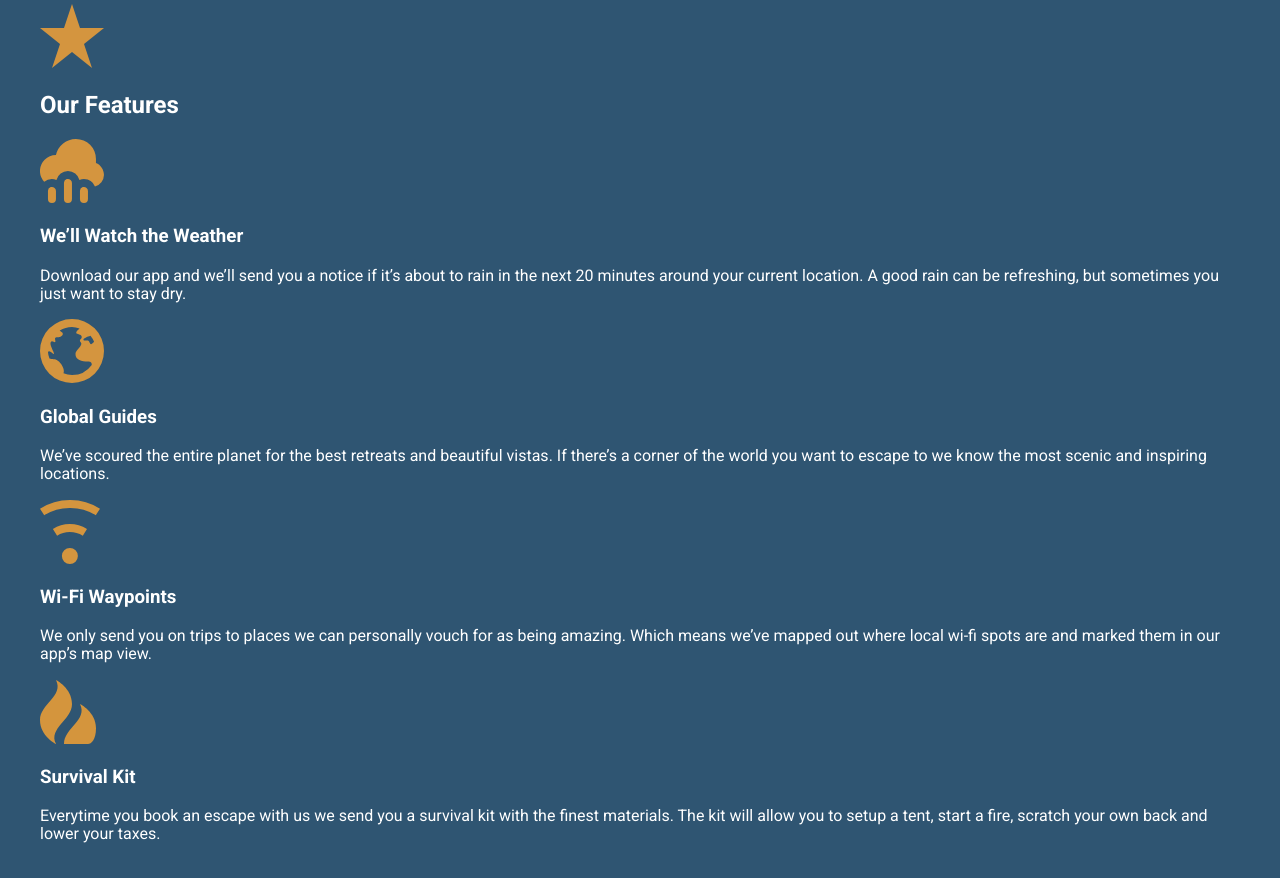
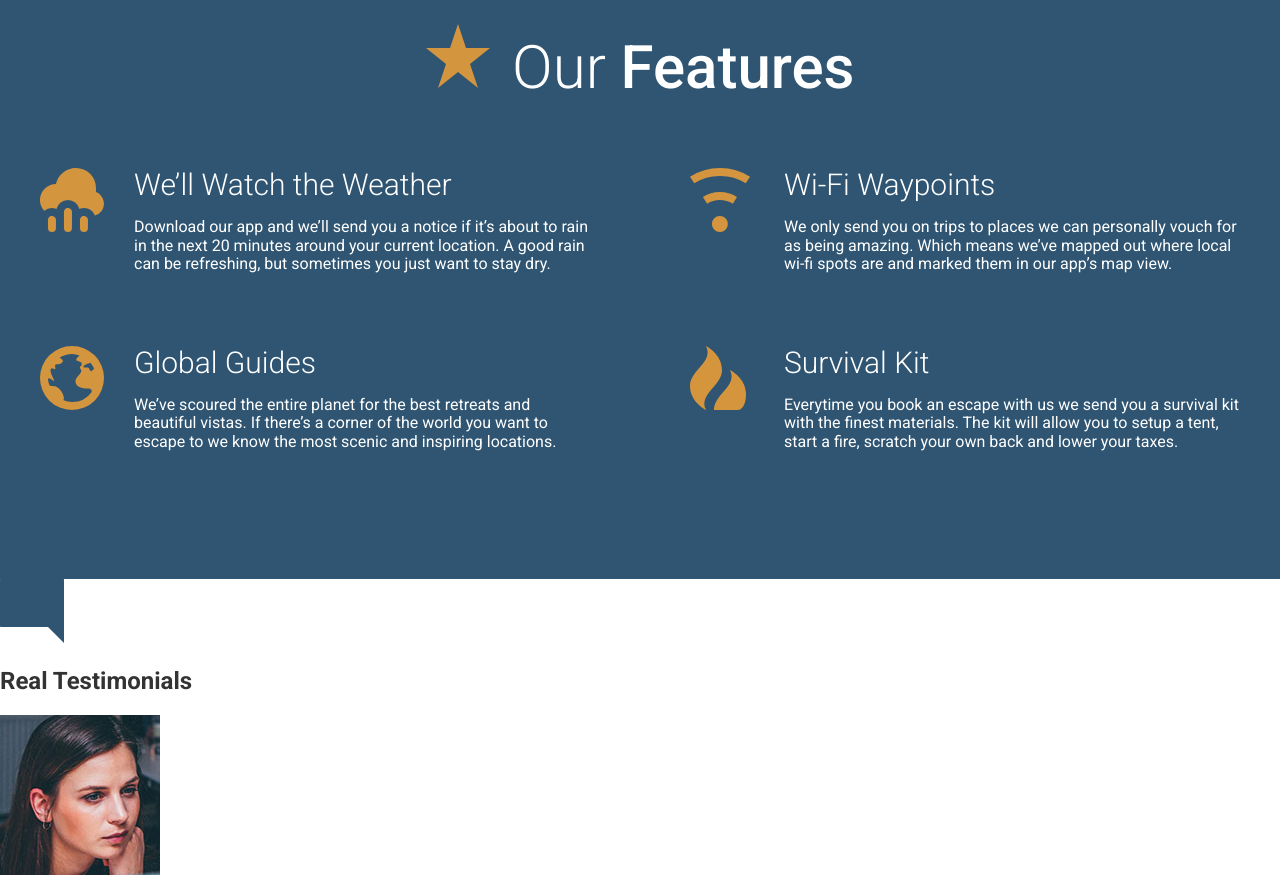
Before and after one commit to hauntedpavement/travel, a website: page app/index.html in a window 1280 px wide. Shown: the part 2281-3159 px from the top of the page. Drawn offline with Linux system fonts and the light colour scheme.

Commit message:
completed features section

```diff
--- /dev/null
+++ b/app/assets/styles/modules/_feature-item.css
@@ -0,0 +1,33 @@
+.feature-item {
+  position: relative;
+
+  padding-bottom: 2.5rem;
+
+  @mixin atSmall {
+    padding-left: 94px;
+  }
+
+  &__icon {
+    display: block;
+    margin: 0 auto;
+
+    @mixin atSmall {
+      position: absolute;
+      left: 0;
+    }
+  }
+
+  &__title {
+    font-size: 1.6rem;
+    font-weight: 300;
+    margin-bottom: 0.8rem;
+    margin-top: 0.7rem;
+    text-align: center;
+
+    @mixin atSmall {
+        margin-top: 1rem;
+        font-size: 1.875rem;
+        text-align: left;
+    }
+  }
+}
--- a/app/assets/styles/modules/_generic-content-container.css
+++ b/app/assets/styles/modules/_generic-content-container.css
@@ -1,13 +1,12 @@
 .generic-content-container {
     p {
+        font-weight: 300;
         line-height: 1.65;
-        margin: 1.8rem 0;
-
+        margin: 0 0 1.8rem 0;
         @mixin atSmall {
             font-size: 1.125rem;
         }
     }
-
     p a {
         font-weight: 700;
     }
--- a/app/assets/styles/modules/_row.css
+++ b/app/assets/styles/modules/_row.css
@@ -1,13 +1,20 @@
 .row {
-
   @mixin clearfix;
 
   &--gutters {
     margin-right: -65px;
   }
 
+  &--gutters-large {
+    margin-right: -100px;
+  }
+
   &--gutters > div {
     padding-right: 65px;
+  }
+
+  &--gutters-large > div {
+    padding-right: 100px;
   }
 
   &__b-margin-until-medium {
@@ -15,7 +22,6 @@
   }
 
   @mixin atMedium {
-
     &__b-margin-until-medium {
       margin-bottom: 0;
     }
@@ -29,6 +35,11 @@
       width: 37%;
     }
 
+    &__medium-6 {
+      float: left;
+      width: 50%;
+    }
+
     &__medium-8 {
       float: left;
       width: 66.66%;
@@ -38,6 +49,4 @@
       width: 63%;
     }
   }
-
-
 }
--- /dev/null
+++ b/app/assets/styles/modules/_section-title.css
@@ -0,0 +1,23 @@
+.section-title {
+    font-size: 2.55rem;
+    font-weight: 300;
+    text-align: center;
+    @mixin atSmall {
+        font-size: 3.75rem;
+    }
+    strong {
+        font-weight: 500;
+    }
+    &__icon {
+        display: block;
+        margin-left: auto;
+        margin-right: auto;
+        margin-bottom: .6rem;
+        @mixin atSmall {
+            margin-right: .5rem;
+            margin-left: 0;
+            display: inline-block;
+            margin-bottom: 0;
+        }
+    }
+}
--- a/app/assets/styles/styles.css
+++ b/app/assets/styles/styles.css
@@ -9,3 +9,5 @@
 @import "modules/_headline";
 @import "modules/_row";
 @import "modules/_generic-content-container";
+@import "modules/_section-title";
+@import "modules/_feature-item";
--- a/app/index.html
+++ b/app/index.html
@@ -104,28 +104,49 @@
 
   <div id="features" class="page-section page-section--blue">
     <div class="wrapper">
-      <img src="assets/images/icons/star.svg">
-      <h2>Our Features</h2>
 
-      <img src="assets/images/icons/rain.svg">
-      <h3>We&rsquo;ll Watch the Weather</h3>
-      <p>Download our app and we&rsquo;ll send you a notice if it&rsquo;s about to rain in the next 20 minutes around your current
-        location. A good rain can be refreshing, but sometimes you just want to stay dry.</p>
+      <h2 class="section-title">
+        <img class="section-title__icon" src="assets/images/icons/star.svg"> Our
+        <strong>Features</strong>
+      </h2>
 
-      <img src="assets/images/icons/globe.svg">
-      <h3>Global Guides</h3>
-      <p>We&rsquo;ve scoured the entire planet for the best retreats and beautiful vistas. If there&rsquo;s a corner of the
-        world you want to escape to we know the most scenic and inspiring locations.</p>
+      <div class="row row--gutters-large generic-content-cotainer">
 
-      <img src="assets/images/icons/wifi.svg">
-      <h3>Wi-Fi Waypoints</h3>
-      <p>We only send you on trips to places we can personally vouch for as being amazing. Which means we&rsquo;ve mapped out
-        where local wi-fi spots are and marked them in our app&rsquo;s map view.</p>
+        <div class="row__medium-6">
 
-      <img src="assets/images/icons/fire.svg">
-      <h3>Survival Kit</h3>
-      <p>Everytime you book an escape with us we send you a survival kit with the finest materials. The kit will allow you to
-        setup a tent, start a fire, scratch your own back and lower your taxes.</p>
+          <div class="feature-item">
+            <img class="feature-item__icon" src="assets/images/icons/rain.svg">
+            <h3 class="feature-item__title">We&rsquo;ll Watch the Weather</h3>
+            <p>Download our app and we&rsquo;ll send you a notice if it&rsquo;s about to rain in the next 20 minutes around
+              your current location. A good rain can be refreshing, but sometimes you just want to stay dry.</p>
+          </div>
+
+
+          <div class="feature-item">
+            <img class="feature-item__icon" src="assets/images/icons/globe.svg">
+            <h3 class="feature-item__title">Global Guides</h3>
+            <p>We&rsquo;ve scoured the entire planet for the best retreats and beautiful vistas. If there&rsquo;s a corner of
+              the world you want to escape to we know the most scenic and inspiring locations.</p>
+          </div>
+        </div>
+
+        <div class="row__medium-6">
+          <div class="feature-item">
+            <img class="feature-item__icon" src="assets/images/icons/wifi.svg">
+            <h3 class="feature-item__title">Wi-Fi Waypoints</h3>
+            <p>We only send you on trips to places we can personally vouch for as being amazing. Which means we&rsquo;ve mapped
+              out where local wi-fi spots are and marked them in our app&rsquo;s map view.</p>
+          </div>
+
+          <div class="feature-item">
+            <img class="feature-item__icon" src="assets/images/icons/fire.svg">
+            <h3 class="feature-item__title">Survival Kit</h3>
+            <p>Everytime you book an escape with us we send you a survival kit with the finest materials. The kit will allow
+              you to setup a tent, start a fire, scratch your own back and lower your taxes.</p>
+          </div>
+        </div>
+
+      </div>
     </div>
   </div>
 
--- a/app/temp/styles/styles.css
+++ b/app/temp/styles/styles.css
@@ -644,8 +644,16 @@ a {
   margin-right: -65px;
 }
 
+.row--gutters-large {
+  margin-right: -100px;
+}
+
 .row--gutters > div {
   padding-right: 65px;
+}
+
+.row--gutters-large > div {
+  padding-right: 100px;
 }
 
 .row__b-margin-until-medium {
@@ -667,6 +675,11 @@ a {
     width: 37%;
   }
 
+  .row__medium-6 {
+    float: left;
+    width: 50%;
+  }
+
   .row__medium-8 {
     float: left;
     width: 66.66%;
@@ -678,8 +691,9 @@ a {
 }
 
 .generic-content-container p {
+  font-weight: 300;
   line-height: 1.65;
-  margin: 1.8rem 0;
+  margin: 0 0 1.8rem 0;
 }
 
 @media (min-width: 530px) {
@@ -692,3 +706,80 @@ a {
 .generic-content-container p a {
   font-weight: 700;
 }
+
+.section-title {
+    font-size: 2.55rem;
+    font-weight: 300;
+    text-align: center;
+}
+
+@media (min-width: 530px) {
+
+  .section-title {
+    font-size: 3.75rem;
+  }
+}
+
+.section-title strong {
+  font-weight: 500;
+}
+
+.section-title__icon {
+  display: block;
+  margin-left: auto;
+  margin-right: auto;
+  margin-bottom: .6rem;
+}
+
+@media (min-width: 530px) {
+
+  .section-title__icon {
+    margin-right: .5rem;
+    margin-left: 0;
+    display: inline-block;
+    margin-bottom: 0;
+  }
+}
+
+.feature-item {
+  position: relative;
+
+  padding-bottom: 2.5rem;
+}
+
+@media (min-width: 530px) {
+
+  .feature-item {
+    padding-left: 94px;
+  }
+}
+
+.feature-item__icon {
+  display: block;
+  margin: 0 auto;
+}
+
+@media (min-width: 530px) {
+
+  .feature-item__icon {
+    position: absolute;
+    left: 0;
+  }
+}
+
+.feature-item__title {
+  font-size: 1.6rem;
+  font-weight: 300;
+  margin-bottom: 0.8rem;
+  margin-top: 0.7rem;
+  text-align: center;
+}
+
+@media (min-width: 530px) {
+
+  .feature-item__title {
+    margin-top: 1rem;
+    font-size: 1.875rem;
+    text-align: left;
+  }
+}
```
